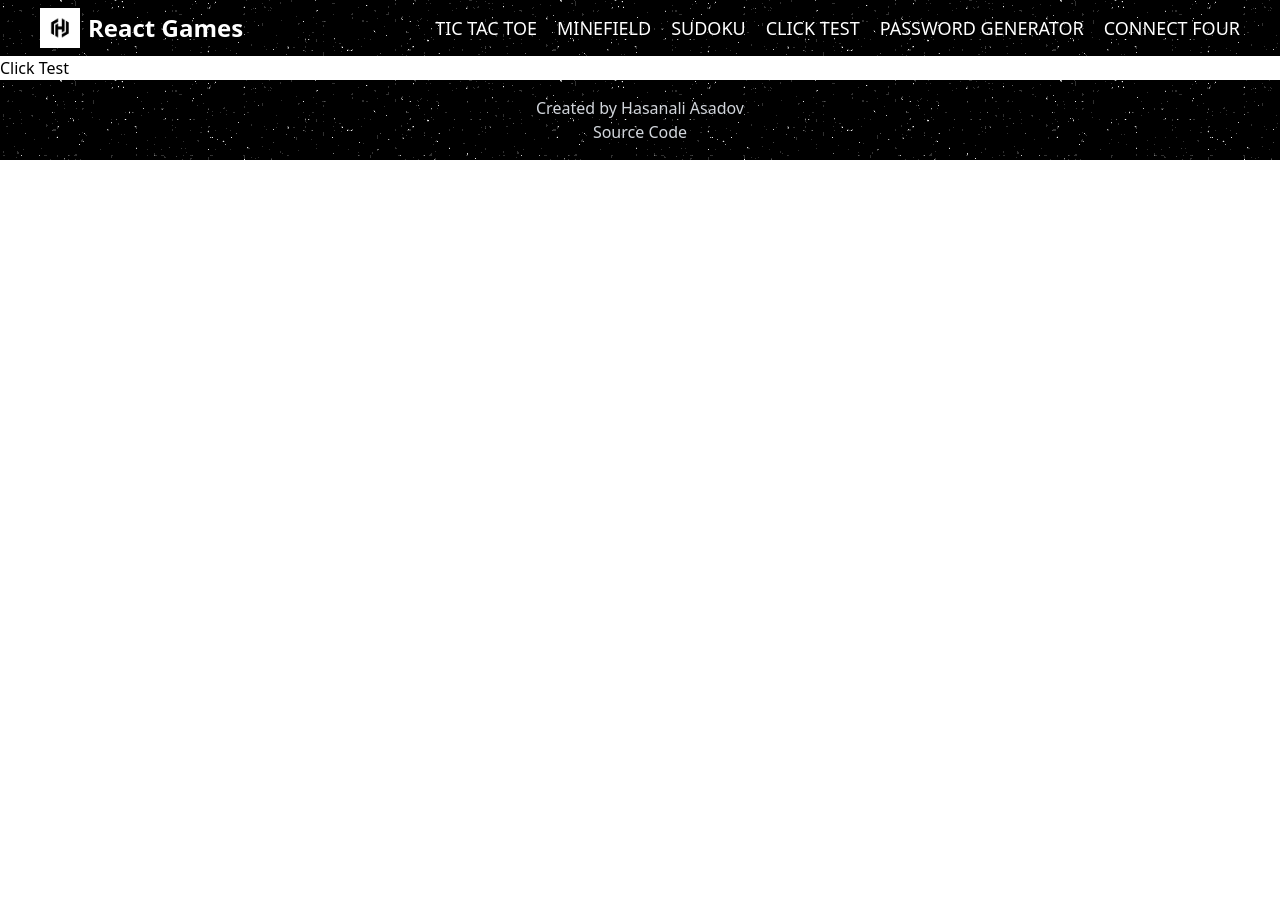
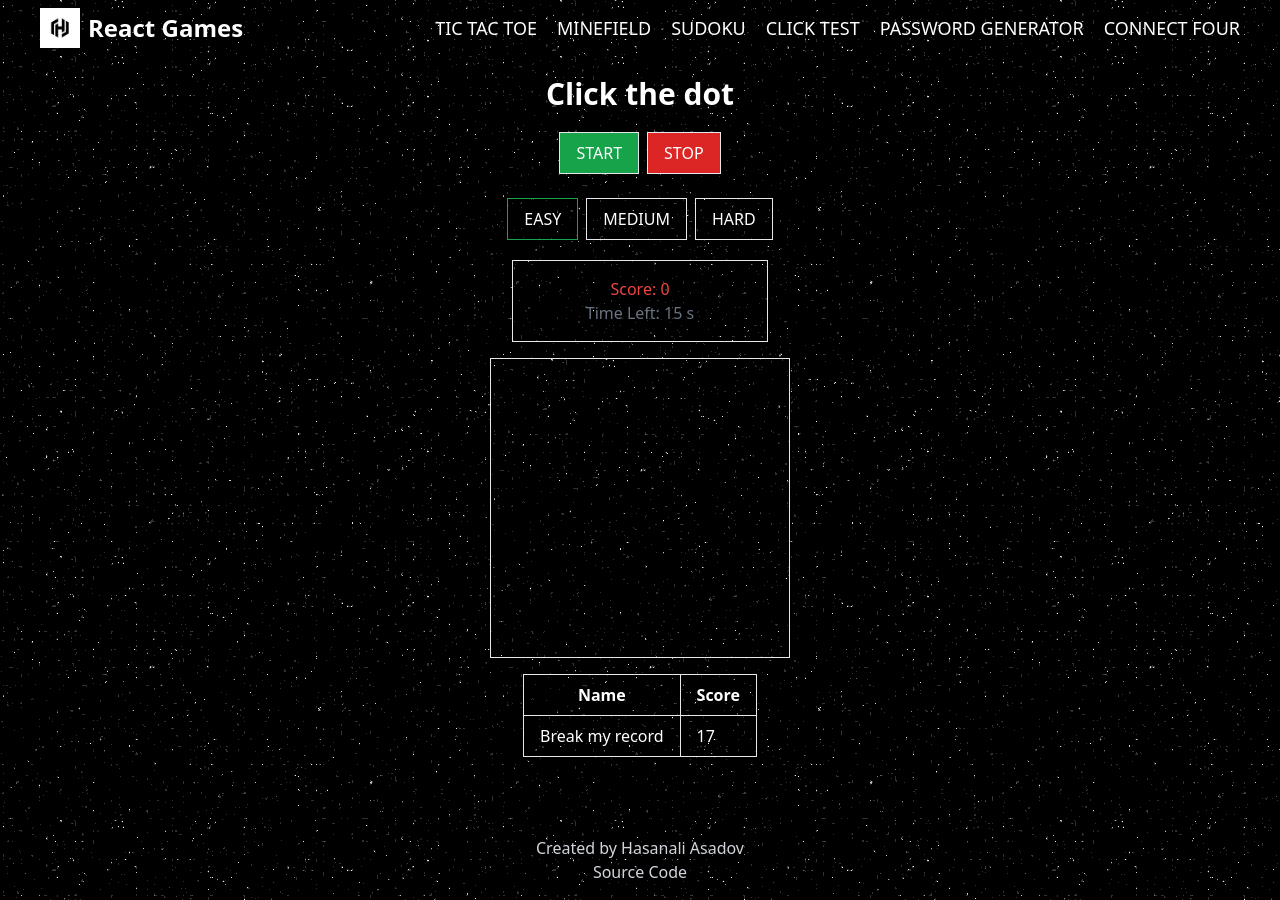
Before and after one commit to hasanasadov/hasgames, a React (Vite) app: page /Click in a window 1280 px wide. Before the commit the page ends 800 px from the top, so only its background shows below. Built offline with nearby package versions, Linux system fonts and the light colour scheme.

Commit message:
added click test game

```diff
--- /dev/null
+++ b/src/Pages/Click/index.jsx
@@ -0,0 +1,165 @@
+import React, { useState, useEffect, useRef } from "react";
+
+const difficulties = {
+  easy: 1000,
+  medium: 600,
+  hard: 300,
+};
+
+const Click = () => {
+  const [isPlaying, setIsPlaying] = useState(false);
+  const [difficulty, setDifficulty] = useState("easy");
+  const [score, setScore] = useState(0);
+  const [dotPosition, setDotPosition] = useState({ top: 0, left: 0 });
+  const [highScores, setHighScores] = useState([
+    { name: "Break my record", score: 17 },
+  ]);
+  const [username, setUsername] = useState("");
+  const timerRef = useRef(null);
+  const gameDuration = 15; // Game duration in seconds
+  const countdownRef = useRef(gameDuration);
+
+  useEffect(() => {
+    if (isPlaying) {
+      countdownRef.current = gameDuration;
+      const countdownInterval = setInterval(() => {
+        countdownRef.current -= 1;
+        if (countdownRef.current <= 0) {
+          handleStop(); // Stop the game after 15 seconds
+        }
+      }, 1000);
+
+      timerRef.current = setInterval(() => {
+        generateRandomDot();
+      }, difficulties[difficulty]);
+
+      return () => {
+        clearInterval(timerRef.current);
+        clearInterval(countdownInterval);
+      };
+    }
+  }, [isPlaying, difficulty]);
+
+  const generateRandomDot = () => {
+    const top = Math.random() * 90 + "%";
+    const left = Math.random() * 90 + "%";
+    setDotPosition({ top, left });
+  };
+
+  const handleStart = () => {
+    const user = prompt("Please enter your name:");
+    if (user) {
+      setUsername(user);
+      setScore(0);
+      setIsPlaying(true);
+    }
+  };
+
+  const handleStop = () => {
+    setIsPlaying(false);
+    // Save the score in high scores
+    const newScores = [...highScores, { name: username , score }];
+    setHighScores(newScores.sort((a, b) => b.score - a.score).slice(0, 3));
+  };
+
+  const handleDotClick = () => {
+    setScore((prevScore) => prevScore + 1);
+  };
+
+  return (
+    <div
+      className="flex flex-col justify-start items-center pt-5 bg-gray-100 bg-star text-white"
+      style={{ height: "calc(100vh - 36px)" }}
+    >
+      <h1 className="text-3xl mb-4 font-bold">Click the dot</h1>
+      <div className="flex flex-col items-center">
+        <div className="flex mb-4">
+          <button
+            onClick={handleStart}
+            className="bg-green-600 px-4 py-2 m-1 border"
+          >
+            START
+          </button>
+          <button
+            onClick={handleStop}
+            className="bg-red-600 px-4 py-2 m-1 border"
+          >
+            STOP
+          </button>
+        </div>
+
+        <div className="flex mb-4">
+          <button
+            onClick={() => setDifficulty("easy")}
+            className={`px-4 py-2 m-1 border ${
+              difficulty === "easy" ? "border-green-600" : ""
+            }`}
+          >
+            EASY
+          </button>
+          <button
+            onClick={() => setDifficulty("medium")}
+            className={`px-4 py-2 m-1 border ${
+              difficulty === "medium" ? "border-green-600" : ""
+            }`}
+          >
+            MEDIUM
+          </button>
+          <button
+            onClick={() => setDifficulty("hard")}
+            className={`px-4 py-2 m-1 border ${
+              difficulty === "hard" ? "border-green-600" : ""
+            }`}
+          >
+            HARD
+          </button>
+        </div>
+
+        <div className="border p-4 mb-4 w-64 text-center">
+          <p className="text-red-500">Score: {score}</p>
+          <p className="text-gray-500">Time Left: {countdownRef.current} s</p>
+        </div>
+
+        <div
+          className="relative border bg-star"
+          style={{ width: "300px", height: "300px" }}
+        >
+          {isPlaying && (
+            <div
+              onClick={handleDotClick}
+              className="bg-white rounded-full absolute"
+              style={{
+                width: "20px",
+                height: "20px",
+                top: dotPosition.top,
+                left: dotPosition.left,
+                cursor: "pointer",
+              }}
+            />
+          )}
+        </div>
+
+        <div className="mt-4">
+          <table className="table-auto border-collapse border border-gray-300">
+            <thead>
+              <tr>
+                <th className="border px-4 py-2">Name</th>
+                <th className="border px-4 py-2">Score</th>
+              </tr>
+            </thead>
+            <tbody>
+              {highScores.map((entry, index) => (
+                <tr key={index}>
+                  <td className="border px-4 py-2">{entry.name}</td>
+                  <td className="border px-4 py-2">{entry.score}</td>
+                </tr>
+              ))}
+            </tbody>
+          </table>
+        </div>
+      </div>
+    </div>
+  );
+};
+
+export default Click;
--- a/src/main.jsx
+++ b/src/main.jsx
@@ -10,6 +10,7 @@ import HomePage from "./Pages/Home/index.jsx";
 import Sudoku from "./Pages/Sudoku/index.jsx";
 import PasswordGen from "./Pages/PasswordGen/index.jsx";
 import ConnectFour from "./Pages/ConnectFour/index.jsx";
+import Click from "./Pages/Click/index.jsx";
 
 const router = createBrowserRouter([
   {
@@ -35,7 +36,7 @@ const router = createBrowserRouter([
       },
       {
         path: "Click",
-        element: <div>Click Test</div>,
+        element: <Click />,
       },
       {
         path: "PasswordGen",
```
